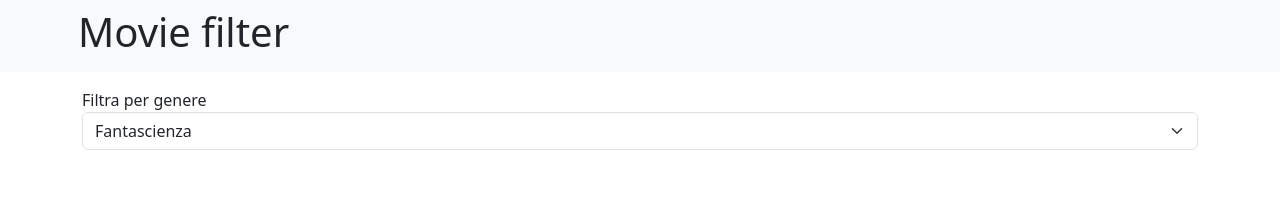
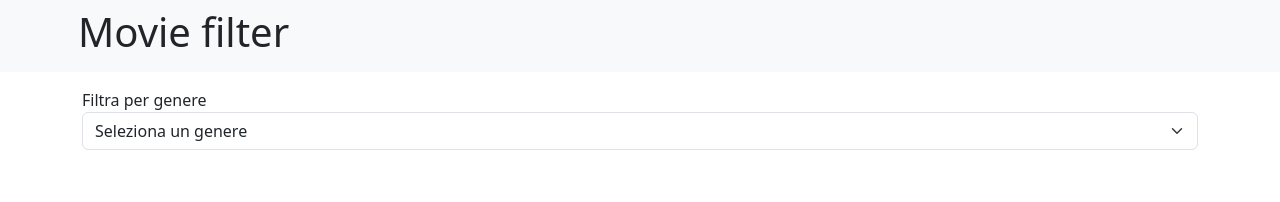
Before and after one commit to valecristiano/react-movie-filter, a React (Vite) app: page / in a window 1280 px wide. Shown: the top 202 px of the page. Built offline with nearby package versions, Linux system fonts and the light colour scheme.

Commit message:
genre list with no repetitions

```diff
--- a/src/App.jsx
+++ b/src/App.jsx
@@ -9,11 +9,24 @@ const filmList = [
   { title: "Pulp Fiction", genre: "Thriller" },
 ];
 
+// array di generi senza ripetizioni
+const genreList = [];
+
+for (const film of filmList) {
+  console.log(film.genre);
+  if (!genreList.includes(film.genre)) {
+    genreList.push(film.genre);
+  }
+}
+
+console.log("genreList", genreList);
+
 export default function App() {
   const [genreSelected, setGenreSelected] = useState("");
 
+  //lista film filtrata per genere selezionato nella select
   const filteredFilmList = filmList.filter((film) => film.genre === genreSelected);
-  console.log(filteredFilmList);
+  console.log("filteredFilmList", filteredFilmList);
 
   return (
     <>
@@ -22,6 +35,7 @@ export default function App() {
           <h1>Movie filter</h1>
         </div>
       </header>
+      {/* lista film mappati sulla lista filtrata per genere */}
       <section className="container">
         <ul>
           {filteredFilmList.map((film, index) => (
@@ -31,12 +45,14 @@ export default function App() {
           ))}
         </ul>
       </section>
+      {/* select mappata sull'array di generi senza ripetizioni */}
       <section className="container">
         <label htmlFor="genre-selection">Filtra per genere</label>
         <select value={genreSelected} onChange={(e) => setGenreSelected(e.target.value)} id="genre-selection" className="form-select" aria-label="Default select example">
-          {filmList.map((film, index) => (
-            <option key={index} value={film.genre}>
-              {film.genre}
+          <option value="seleziona">Seleziona un genere</option>
+          {genreList.map((genre, index) => (
+            <option key={index} value={genre}>
+              {genre}
             </option>
           ))}
         </select>
```
